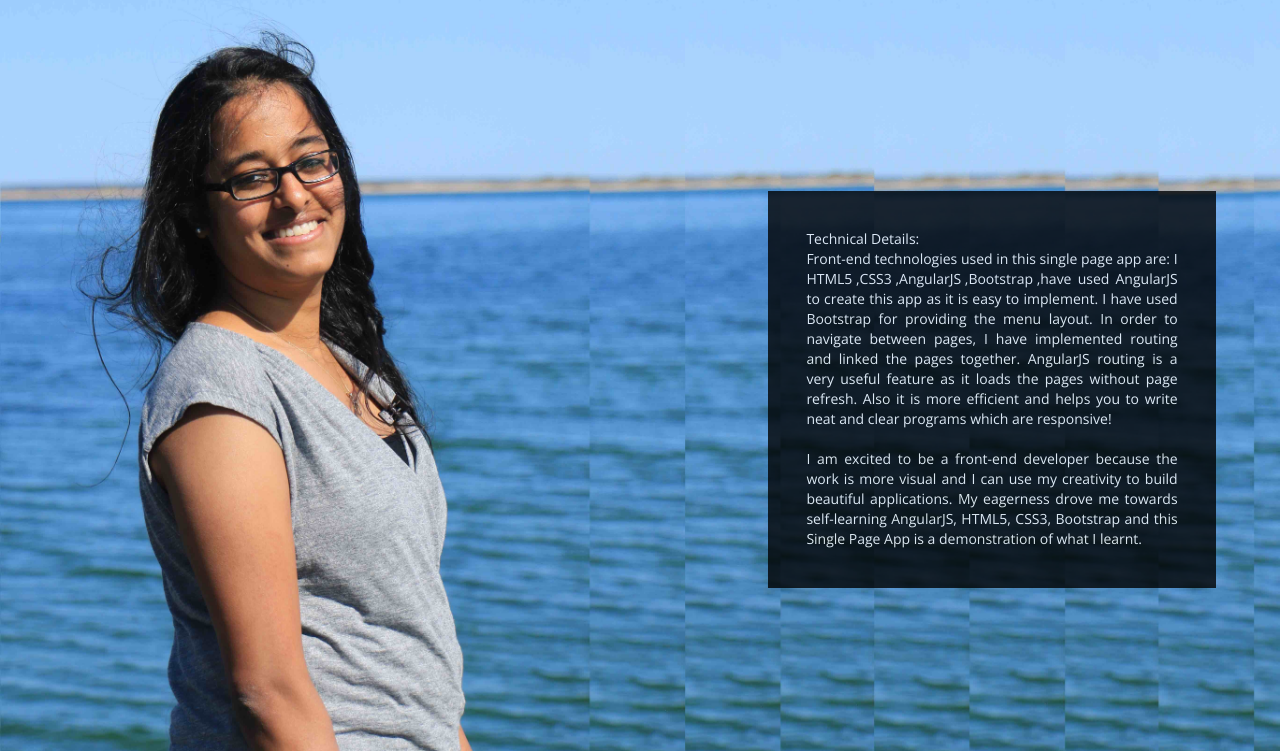
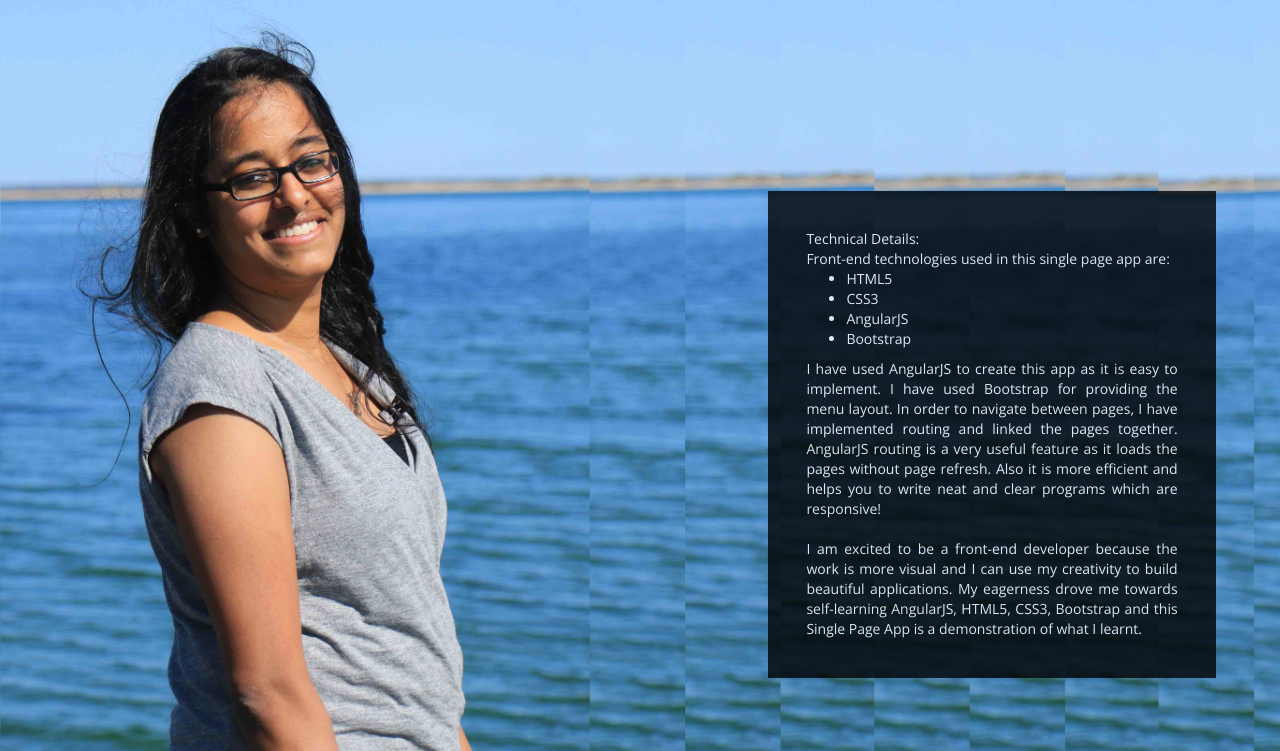
Before and after one commit to pavitra29/pavitra29.github.io, a plain HTML site: page index.html at #/about in a window 1280 px wide. Shown: the part 49-800 px from the top of the page. Drawn offline with nearby package versions, Linux system fonts and the light colour scheme.

Commit message:
reverting the ng-repeat changes and stopped horizontal scrolling

```diff
--- a/pages/about.html
+++ b/pages/about.html
@@ -9,10 +9,11 @@
     {{name}}
     <br>
     Front-end technologies used in this single page app are:
-
-    <div data-ng-repeat="x in tech" style="float:left">
-        {{x}} ,
-    </div>
+    <ul>
+        <li data-ng-repeat="x in tech">
+            {{x}}
+        </li>
+    </ul>
     I have used AngularJS to create this app as it is easy to implement. I have used Bootstrap for providing the menu layout. In order to navigate between pages, I have implemented routing and linked the pages together. AngularJS routing is a very useful feature as it loads the pages without page refresh. Also it is more efficient and helps you to write neat and clear programs which are responsive!
     <br>
 	<br>
--- a/styles/default.css
+++ b/styles/default.css
@@ -17,7 +17,7 @@ body {
     -webkit-background-size: cover;
     -moz-background-size: cover;
     -o-background-size: cover;
-    overflow: hidden;
+    overflow-x: hidden;
 }
 
 .contenthome {
```
